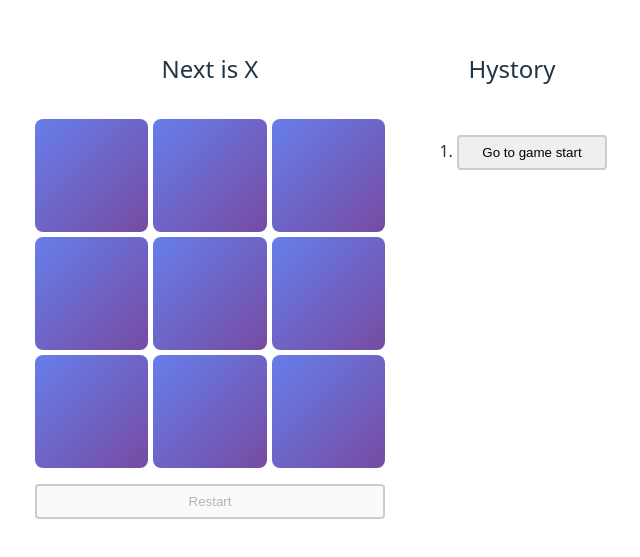
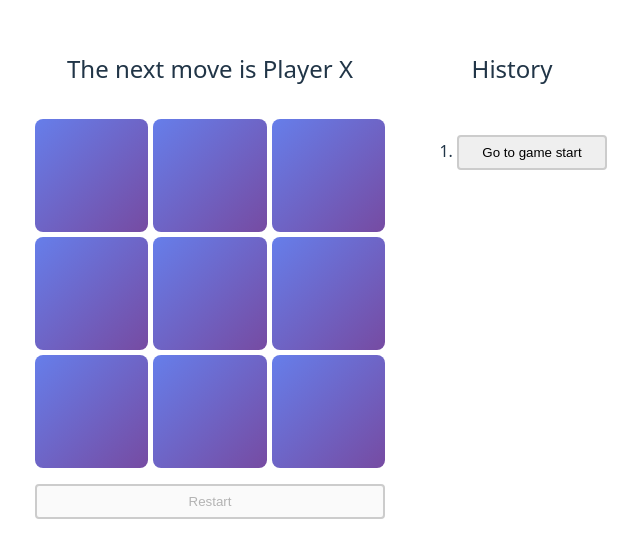
Before and after one commit to Nikolay-S-Nikolov/Tic-Tac-Toe, a React (Vite) app: page / in a window 1280 px wide. Shown: the part 115-672 px from the top of the page, without its empty margins (319-959 px from the left). Built offline with nearby package versions, Linux system fonts and the light colour scheme.

Commit message:
fix spelling of "History" in GameInfo component

```diff
--- a/src/components/Board.jsx
+++ b/src/components/Board.jsx
@@ -18,7 +18,7 @@ export default function Board({ xIsNext, squareValues, onPlay, onRestartHandler
     const gameOwer = squareValues.every(v => v ? true : false);
     const gameStatus = winner ? `Winner is ${winner}`
         : gameOwer ? 'Game over no winner'
-            : `Next is ${xIsNext ? 'X' : 'O'}`;
+            : `The next move is Player ${xIsNext ? 'X' : 'O'}`;
 
     return (
         <div className="board-container">
--- a/src/components/GameInfo.jsx
+++ b/src/components/GameInfo.jsx
@@ -3,7 +3,7 @@ import HystoryBtn from "./HystoryBtn.jsx";
 export default function GameInfo({ moves, jumpToMoveHandler }) {
     return (
         <div className="game-info">
-            <div className="status"> Hystory</div>
+            <div className="status"> History</div>
             <ol className="history-list">
                 {moves.map((_, i) => <HystoryBtn
                     key={i}
```
